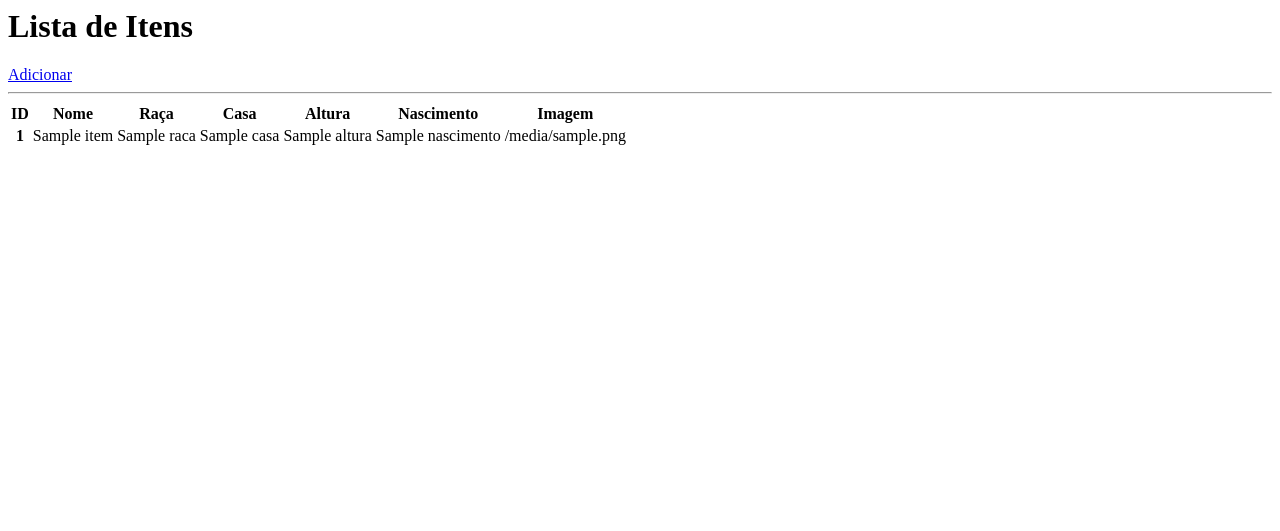
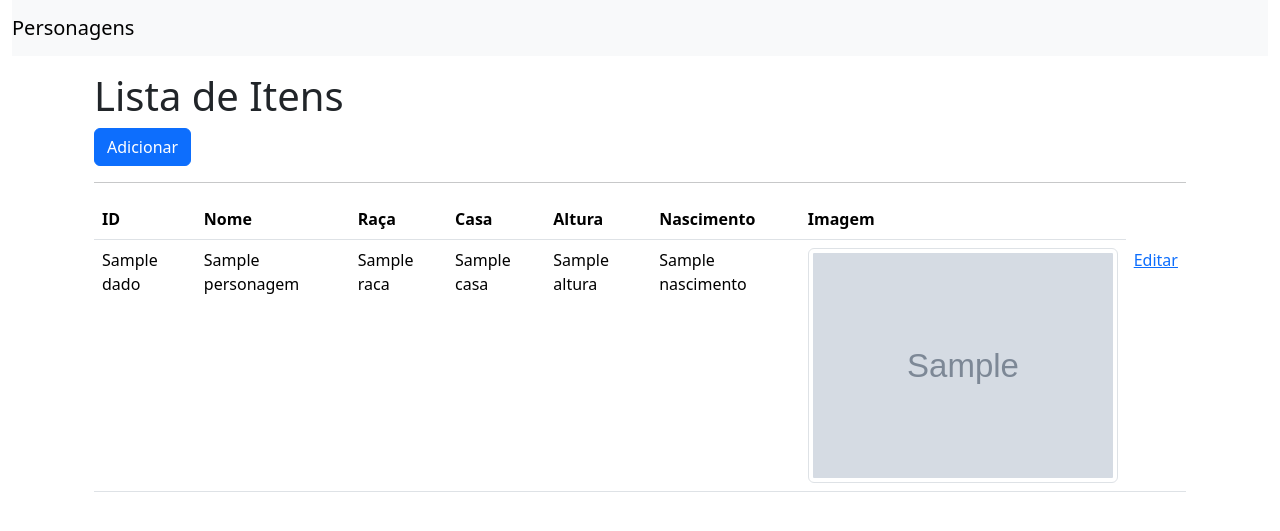
Before and after one commit to joelgxp/Escola_Koru_Python_Backend, a Flask app: template templates/index.html in a window 1280 px wide. Shown: the top 531 px of the page. Run offline with Flask 3, Linux system fonts and the light colour scheme; the template is opened without the code that fills it: most values are stand-ins (such as "Sample title", 1, 10 or a date in 2020); grey boxes marked "Sample" are stand-in pictures; parts of the project's set-up code (start-up, migrations or seed data) failed here and were passed over; some libraries are stand-ins or nearby versions.

Commit message:
adicao de banco de dados

```diff
--- a/main.py
+++ b/main.py
@@ -1,9 +1,51 @@
-from flask import Flask, render_template
+from flask import Flask, redirect, render_template, request, url_for
+import repository
 
 app = Flask(__name__)
 
 @app.route("/")
 def home():
-    return render_template("index.html")
+    dicionario = repository.retornar_personagens()
+    return render_template("index.html", dados=dicionario)
+
+@app.route("/personagem/<int:id>", methods=["GET", "POST"])
+def editar_personagem(id):
+
+    if request.method == "POST":
+
+        if "excluir" in request.form:
+            repository.remover_personagem(id)
+            return redirect(url_for("home"))
+        elif "salvar" in request.form:
+            personagem = {}
+            personagem["nome"] = request.form["nome"]
+            personagem["raca"] = request.form["raca"]
+            personagem["casa"] = request.form["casa"]
+            personagem["altura"] = request.form["altura"]
+            personagem["nascimento"] = request.form["nascimento"]
+            personagem["imagem"] = request.form["imagem"]
+
+            if id in repository.retornar_personagens().keys():
+                repository.atualizar_personagem(id, personagem)
+                return redirect(url_for("home"))
+    else:
+        personagem = repository.retornar_personagem(id)
+        personagem["id"] = id
+        return render_template("cadastro.html", **personagem)
+
+@app.route("/personagem", methods=["GET", "POST"])
+def criar_personagens():
+    if request.method == "POST":
+        personagem = {}
+        personagem["nome"] = request.form["nome"]
+        personagem["raca"] = request.form["raca"]
+        personagem["casa"] = request.form["casa"]
+        personagem["altura"] = request.form["altura"]
+        personagem["nascimento"] = request.form["nascimento"]
+        personagem["imagem"] = request.form["imagem"]
+        repository.criar_personagem(**personagem)
+        return redirect(url_for("home"))
+    else:
+        return render_template("cadastro.html", id=repository.gerar_id())
 
 app.run(debug=True)
--- a/repository.py
+++ b/repository.py
@@ -1,3 +1,6 @@
+from datetime import datetime
+import sqlite3
+
 personagens = {
     1: {
         "nome": "Harry Potter",
@@ -33,38 +36,66 @@
     }
 }
 
+def tratar_iso_para_dmy(data:str):
+    if "-" in data:
+        data = datetime.strptime(data, "%Y-%m-%d")
+        return data.strftime("%d/%m/%Y")
+    else:
+        return data
+
+def tratar_dmy_para_iso(data:str):
+    if "/" in data:
+        data = datetime.strptime(data, "%d/%m/%Y")
+        return data.strftime("%Y-%m-%d")
+    else:
+        return data
+
 def gerar_id():
-    id = len(personagens) + 1
-    return id
+    conn = sqlite3.connect("jogo.db")
+    cursor = conn.cursor()
+    cursor.execute("SELECT seq FROM sqlite_sequence WHERE name='personagens")
+    next_id = cursor.fetchone()[0]
+    return next_id + 1
 
 def criar_personagem(nome, raca, casa, altura, nascimento, imagem):
-    personagens[gerar_id()] = {"nome":nome, "raca":raca, "casa":casa, "altura":altura, "nascimento":nascimento, "imagem":imagem}
+    try:
+        conn = sqlite3.connect("jogo.db")
+        cursor = conn.cursor()
+        sql_insert = "INSERT INTO personagens (nome_personagem, raca_personagem, casa_personagem, altura_personagem, nascimento_personagem, imagem_personagem) VALUES(?,?,?,?,?,?)"
+        cursor.execute(sql_insert, (nome, raca, casa, altura, nascimento, imagem))
+        personagem_id = cursor.lastrowid
+        conn.commit()
+        conn.close()
+        return personagem_id
+    except Exception as e:
+        print(e)
+        return 0
 
 def retornar_personagens():
+    for id, personagem in personagens.items():
+        personagem["nascimento"] = tratar_iso_para_dmy(personagem["nascimento"])
     return personagens
 
 def retornar_personagem(id:int):
     if id in personagens.keys():
+        personagens[id]['nascimento'] = tratar_dmy_para_iso(personagens[id]['nascimento'])
         return personagens[id]
     else:
         return {}
 
-def atualizar_personagem(id:int, dados_personagem:dict):
-    personagens[id] = dados_personagem
+def atualizar_personagem(id:int, nome, raca, casa, altura, nascimento, imagem):
+    try:
+        conn = sqlite3.connect("jogo.db")
+        cursor = conn.cursor()
+        sql_update = "UPDATE personagens SET nome_personagem = ?, raca_personagem = ?, casa_personagem = ?, altura_personagem = ?, nascimento_personagem = ?, imagem_personagem = ? WHERE id = ?"
+        personagens[id]['nome'] = nome
+        personagens[id]['raca'] = raca
+        personagens[id]['casa'] = casa
+        personagens[id]['altura'] = altura
+        personagens[id]['nascimento'] = nascimento
+        personagens[id]['imagem'] = imagem
+        return True
+
 
 def remover_personagem(id:int):
     del personagens[id]
-
-print(retornar_personagens())
-
-criar_personagem("Joel", "Humana", "Casa", 1.65, "13/08/1984", "")
-
-print(retornar_personagem(5))
-
-atualizar_personagem(5, {'nome': 'Samuel', 'raca': 'Humana', 'casa': 'Casa', 'altura': 1.65, 'nascimento': '13/08/1984', 'imagem': ''})
-
-print(retornar_personagem(5))
-
-remover_personagem(5)
-
-print(retornar_personagem(5))
--- a/templates/base.html
+++ b/templates/base.html
@@ -6,7 +6,7 @@
     <meta name="viewport" content="width=device-width, initial-scale=1.0">
     <title>Document</title>
     <link rel="stylesheet" href="{{ url_for('static', filename='css/bootstrap.min.css') }}">
-    <script src="{{ url_for('static', filename='js/bootstrap.min.js') }}"></script>
+    <script src="{{ url_for('static', filename='js/bootstrap.bundle.min.js') }}"></script>
     <script src="https://code.jquery.com/jquery-3.6.0.js"></script>
 </head>
 
@@ -20,7 +20,9 @@
             </button>
     </div>
     <div class="container">
-        {% block content %}{% endblock %}
+        {% block content %}
+
+        {% endblock %}
     </div>
 </body>
 
--- a/templates/index.html
+++ b/templates/index.html
@@ -1,7 +1,10 @@
+{% extends "base.html" %}
+{% block content %}
+
 <div class="container mt-3">
 
     <h1>Lista de Itens</h1>
-    <a href="/cadastro" class="btn btn-primary">Adicionar</a>
+    <a href="{{ url_for('criar_personagens') }}" class="btn btn-primary">Adicionar</a>
     <hr>
     <table class="table table">
         <thead>
@@ -16,17 +19,19 @@
             </tr>
         </thead>
         <tbody>
-            {% for item in items %}
+            {% for id, personagem in dados.items() %}
             <tr>
-                <th scope="row">{{ item.id }}</th>
-                <td>{{ item.nome }}</td>
-                <td>{{ item.raca }}</td>
-                <td>{{ item.casa }}</td>
-                <td>{{ item.altura }}</td>
-                <td>{{ item.nascimento }}</td>
-                <td>{{ item.imagem }}</td>
+                <td>{{ id }}</td>
+                <td>{{ personagem['nome'] }}</td>
+                <td>{{ personagem['raca']}}</td>
+                <td>{{ personagem['casa'] }}</td>
+                <td>{{ personagem['altura'] }}</td>
+                <td>{{ personagem['nascimento'] }}</td>
+                <td><img src="{{ personagem['imagem'] }}" alt="thumbnail" class="img-thumbnail"></td>
+                <td><a href="{{ url_for('editar_personagem', id=id) }}">Editar</a></td>
             </tr>
             {% endfor %}
         </tbody>
     </table>
 </div>
+{% endblock %}
```
Also changed, not shown: jogo_db.py (added, +17 -0 lines), templates/cadastro.html (+18 -9 lines), jogo.db (added).
